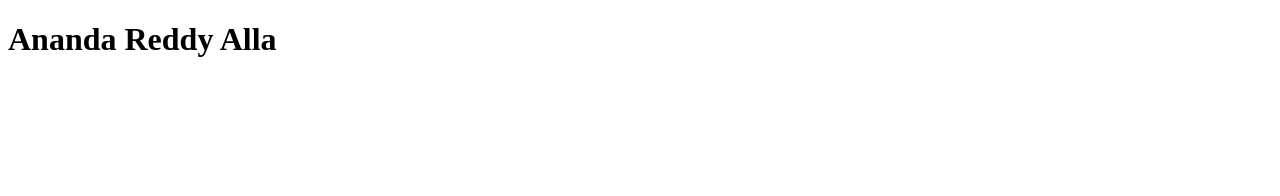
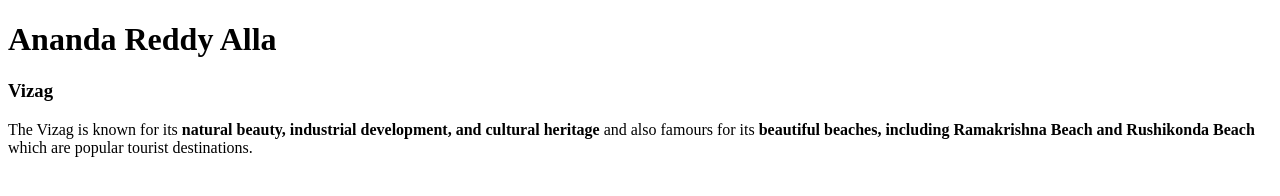
Before and after one commit to 44-563-WebApps-F23/44563-webapps-f23-assignment3-anandreddyalla, a plain HTML site: page index.html in a window 1280 px wide. Drawn offline with Linux system fonts and the light colour scheme.

Commit message:
Added fav vacation spot

```diff
--- a/index.html
+++ b/index.html
@@ -4,8 +4,13 @@
 <title>My Webpage</title>
 </head>
 <body>
-
 <h1>Ananda Reddy Alla</h1>
-
+<h3>
+    Vizag
+    </h3>
+    <p>
+        The Vizag is known for its<b> natural beauty, industrial development, and cultural heritage</b>
+        and also famours for its <b>beautiful beaches, including Ramakrishna Beach and Rushikonda Beach</b> which are popular tourist destinations.
+    </p>
 </body>
 </html>
```
